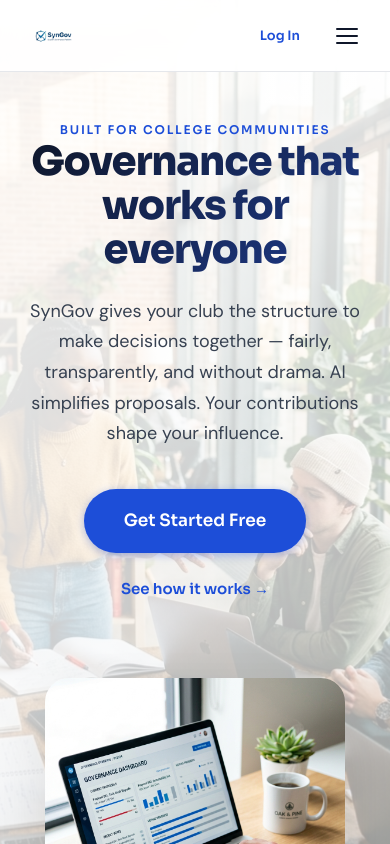
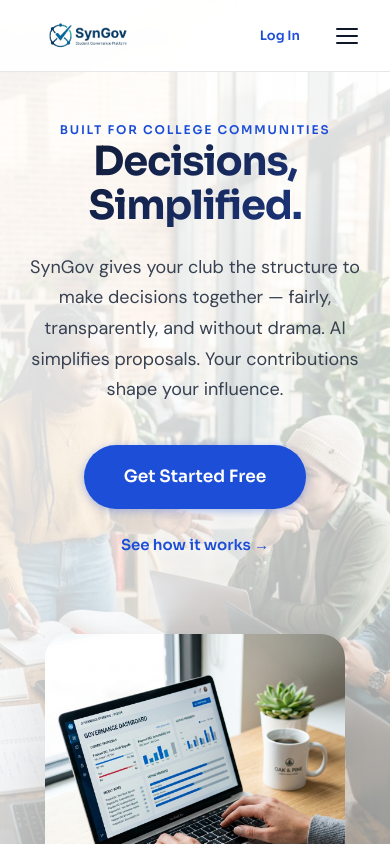
Before and after one commit to Dineshkumar2006471/Syn-Gov, a Next.js app in the folder web/: page / in a window 390 px wide. Shown: the top 844 px of the page. Built offline with nearby package versions, Linux system fonts and the light colour scheme; no server answers.

Commit message:
Update logo width and mobile hero text

```diff
--- a/web/src/app/globals.css
+++ b/web/src/app/globals.css
@@ -2700,6 +2700,10 @@
 }
 
 .hidden {
+  display: none;
+}
+
+.show-mobile {
   display: none;
 }
 
@@ -2773,6 +2777,15 @@
 
   .hide-mobile {
     display: none !important;
+  }
+
+  .show-mobile {
+    display: inline !important;
+  }
+
+  .text-display {
+    font-size: 2.5rem;
+    font-weight: 700;
   }
 
   .nav-toggle {
--- a/web/src/app/page.tsx
+++ b/web/src/app/page.tsx
@@ -17,7 +17,10 @@
 
             <div className="hero-text">
               <p className="text-overline hero-anim-1">Built for college communities</p>
-              <h1 className="text-display hero-anim-2">Governance that works for everyone</h1>
+              <h1 className="text-display hero-anim-2">
+                <span className="hide-mobile">Governance that works for everyone</span>
+                <span className="show-mobile">Decisions,<br/>Simplified.</span>
+              </h1>
               <p className="text-body-lg hero-anim-3">
                 SynGov gives your club the structure to make decisions together — fairly, transparently, and without drama. AI simplifies proposals. Your contributions shape your influence.
               </p>
--- a/web/src/components/Navbar.tsx
+++ b/web/src/components/Navbar.tsx
@@ -36,7 +36,7 @@
     <nav className="navbar" style={{ boxShadow: scrolled ? '0 1px 8px rgba(0,0,0,0.06)' : 'none' }}>
       <div className="navbar-inner">
         <Link href="/" className="navbar-logo">
-          <img src="/images/syn-gov-logo.png" alt="SynGov Logo" className="navbar-logo-img" style={{ height: '32px', width: 'auto' }} />
+          <img src="/images/syn-gov-logo.png" alt="SynGov Logo" className="navbar-logo-img" style={{ width: '128px', height: 'auto' }} />
         </Link>
 
         {/* Desktop Links */}
```
